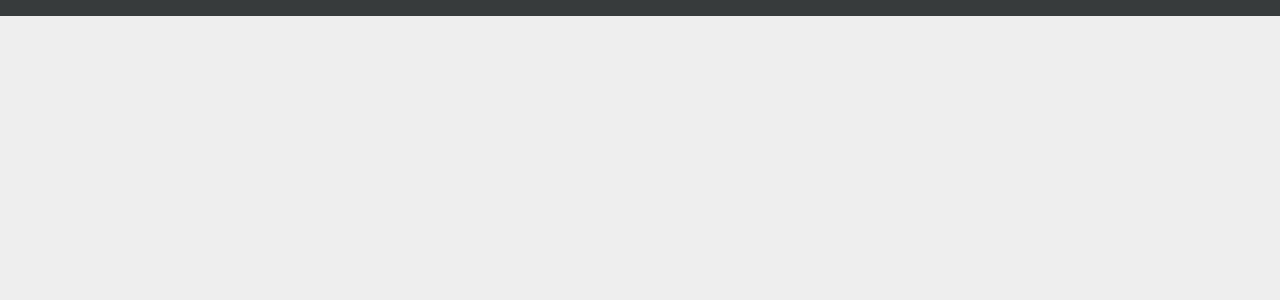
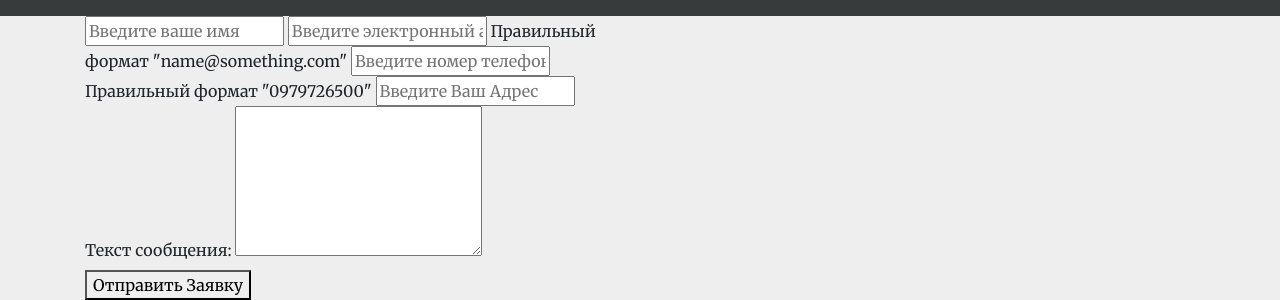
Before and after one commit to imnofear555/imnofear555.github.io, a plain HTML site: page inter-com/index.html in a window 1280 px wide. Shown: the part 2435-2735 px from the top of the page. Before the commit the page ends 2451 px from the top, so only its background shows below. Drawn offline with nearby package versions, Linux system fonts and the light colour scheme.

Commit message:
Update index.html

```diff
--- a/inter-com/index.html
+++ b/inter-com/index.html
@@ -989,6 +989,27 @@
 		</div>
 	</div>
 </footer>
+									<!--Контактная форма заявка на подключения-->
+<div class="container">
+ <div class="row">
+  <div class="col-xl-6">
+	<form action="php/zayavka-podkl.php" class="zayavka-podkl">
+	<input type="text"  name="name" placeholder="Введите ваше имя" required />
+	<input type="email" name="email" placeholder="Введите электронный адрес" required />
+	  <span class="form_hint">Правильный формат "name@something.com"</span>
+	<input type="tel" name="tel" placeholder="Введите номер телефона" required />
+	  <span class="form_hint">Правильный формат "0979726500"</span>
+	<input type="text" name="addres" placeholder="Введите Ваш Адреc" required/>
+	<label for="message">Текст сообщения:</label>
+	      <textarea name="message" cols="25" rows="6"></textarea>
+	<input name="bezspama" type="text" style="display:none" value="" />
+	<button class="submit" type="submit">Отправить Заявку</button>
+	</form>
+  </div>
+ </div>
+</div>
+
+								<!--Контактная форма заявка на подключения Конец--
 								<!--Script-->
 <script
   src="https://code.jquery.com/jquery-1.12.4.min.js"
```
